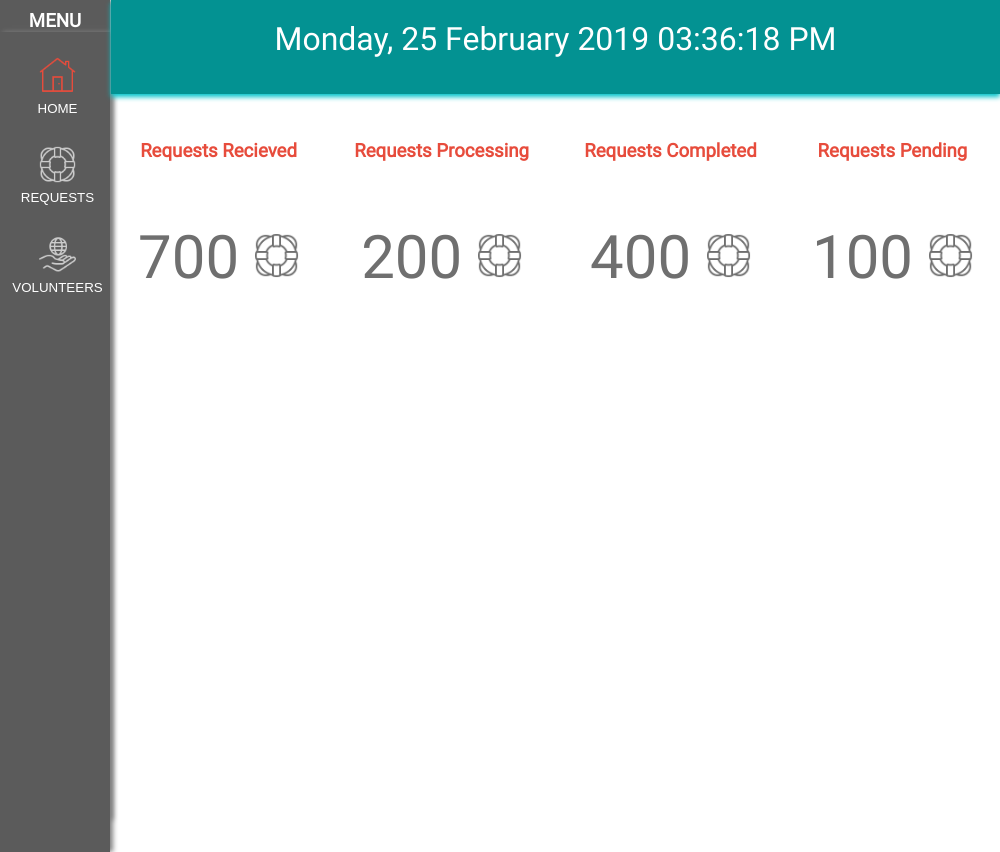
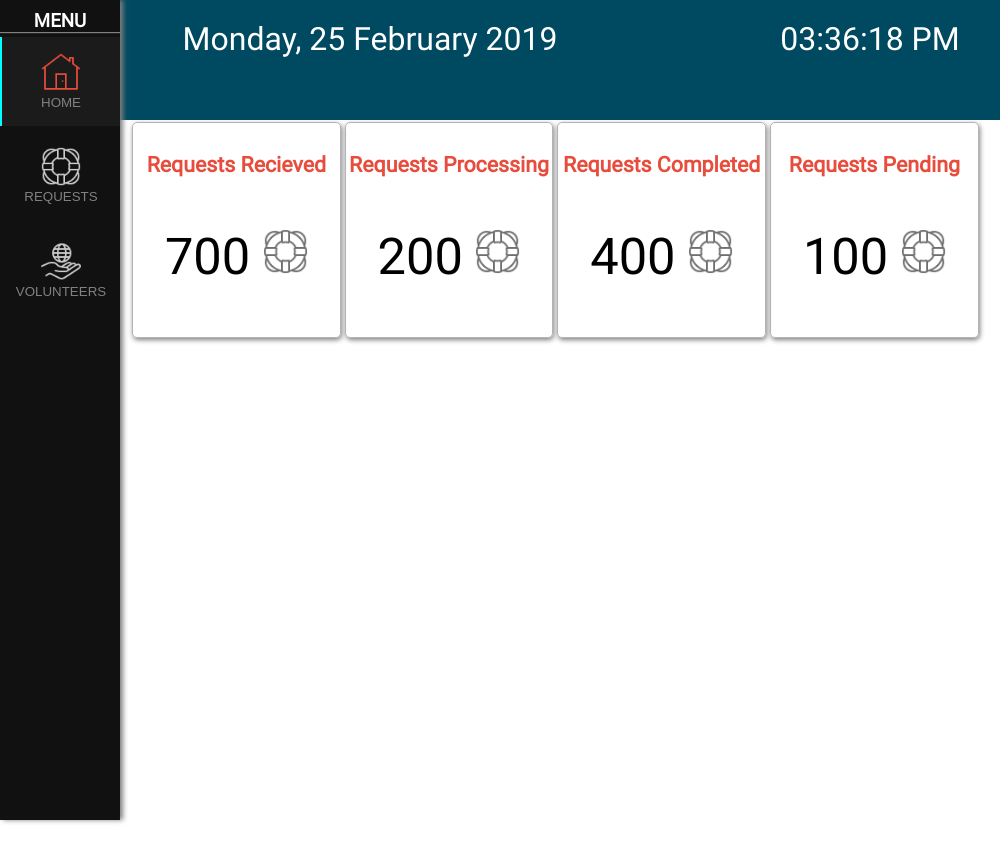
Before and after one commit to ameenahmedap/dm-desktop, an Electron app: page index.html in a window 1000 px wide. After the commit the page ends 800 px from the top, so only its background shows below. Drawn offline with Linux system fonts and the light colour scheme.

Commit message:
ui almost finished

```diff
--- a/css/main.css
+++ b/css/main.css
@@ -6,73 +6,81 @@ body{
     margin: 0;
     font-family: 'Roboto';
 }
-.menu button{
-    background-color: transparent;
-    color: white;
-    padding-top: 15px;
-    padding-bottom: 15px;
-    border-left-style: solid;
-    border-left-color: 5px;
-    border-width: 0px 0px 0px 5px;
-    border-color: transparent;
+.sidemenu {
+    font-size: 14pt;
+    font-weight: bold;
+    text-align: center;
+    color: #FFF;
+    box-shadow: 00px 1px 1px grey;
+    margin: 0;
 }
-.menu button:focus{
-    border-left-style: solid;
-    border-left-width: 5px;
-    border-left-color: #e74c3c;
-    outline: none;
-}
-.menu button img{
-    width:40%;
-    padding-bottom: 4px;
-}
-.grid-container {
-    display: grid;
-    grid-template-columns: 110px auto;
-    grid-gap: 1px;
-    font-size: 14pt;
-}
-.header,.menu {
-    color: white;
-    font-weight: bold;
-    padding-top: 10px;
-    padding-bottom: 10px;
-    text-align: center;
-    grid-area: 1 / 1 / 15 / 1 ;
-    background-color: #5B5B5B;
-    box-shadow: 3px 0px 5px grey;
-    height: 100vh;
-}
-.homeheader {
-    grid-area: 1 / 2 / 1 / 6 ;
-    padding-top: 20px;
+.header {
+    margin-left: 120px;
+    height: 10%;
+    width: 100%;
+    position: fixed;
     text-align: center;
     color: rgb(255, 255, 255);
     font-size: 24pt;
-    background-color: rgb(3, 146, 146);
-    box-shadow: 0px 3px 5px rgb(0, 194, 201);
+    top: 0;
+    left: 0;
+    padding: 20px 0px;
+    background-color: rgb(0, 74, 97);
+  }
+.header .header1,.header2 {
+    width: 50%;
+    float: left;
 }
-.left {
-    grid-area: 2 / 2 / 15 / 3 ;
-    text-align: center;
-    padding-top: 20px;
+.sidenav {
+  height: 100%;
+  width: 120px;
+  position: fixed;
+  z-index: 1;
+  top: 0;
+  left: 0;
+  font-size: 10pt;
+  background-color: #111;
+  overflow-x: hidden;
+  padding: 10px 0px;
+  box-shadow: 3px 0px 5px grey;
 }
-.leftcenter {
-    grid-area: 2 / 3 / 15 / 4 ;
-    text-align: center;
-    padding-top: 20px;
+
+.sidenav button {
+  margin-top: 5px;
+  padding: 16px 10px;
+  text-align: center;
+  text-decoration: none;
+  font-size: 10pt;
+  color: #818181;
+  border: none;
+  outline: none;
+  background-color: rgb(17, 17, 17);
+  border-left: 2px solid rgb(17, 17, 17);
 }
-.rightcenter {
-    grid-area: 2 / 4 / 15 / 5 ;
-    text-align: center;
-    padding-top: 20px;
+#btn1 {
+  background-color: rgb(27, 27, 27);
+  border-left: 2px solid cyan;
 }
-.right {
-    grid-area: 2 / 5 / 15 / 6 ;
-    text-align: center;
-    padding-top: 20px;
+
+.sidenav button:hover {
+  color: #f1f1f1;
 }
-p {
-    font-size: 45pt;
-    color: #6F6F6F;
+
+.main {
+  margin-top: 120px;
+  margin-left: 120px; /* Same as the width of the sidenav */
+  padding: 0px 10px;
 }
+.main .col-25 {
+  margin: .25%;
+  width: 24%;
+  float: left;
+  text-align: center;
+  font-size: 16pt;
+  border: 1px solid rgb(179, 179, 184);
+  border-radius: 5px;
+  box-shadow: 1px 2px 5px grey;
+}
+.col-25 p {
+  font-size: 38pt;
+}
--- a/index.html
+++ b/index.html
@@ -7,30 +7,27 @@
     <link rel="stylesheet" type="text/css" href="css/main.css">
 </head>
 <script>
-function pictureChange1() {
-    document.getElementById('home').src = "assets/img/homeactive.png";
-    document.getElementById('requests').src = "assets/img/requestinactive.png";
+function select(id1,id2) {
+    document.getElementById("homecontents").style.display = "none";
+    document.getElementById("requestcontents").style.display = "none";
+    document.getElementById("volunteercontents").style.display = "none";
+    document.getElementById('home').src = "assets/img/homeinactive.png";
+    document.getElementById('request').src = "assets/img/requestinactive.png";
     document.getElementById('volunteer').src = "assets/img/volunteerinactive.png";
+    document.getElementById('btn1').style.borderLeft = "2px solid rgb(17, 17, 17)";
+    document.getElementById('btn2').style.borderLeft = "2px solid rgb(17, 17, 17)";
+    document.getElementById('btn3').style.borderLeft = "2px solid rgb(17, 17, 17)";
+    document.getElementById('btn1').style.backgroundColor = "rgb(17, 17, 17)";
+    document.getElementById('btn2').style.backgroundColor = "rgb(17, 17, 17)";
+    document.getElementById('btn3').style.backgroundColor = "rgb(17, 17, 17)";
+
+    document.getElementById(id1+"contents").style.display = "block";
+    document.getElementById(id2).style.backgroundColor = "rgb(27, 27, 27)";
+    document.getElementById(id2).style.borderLeft = "2px solid cyan";
+    document.getElementById(id1).src = "assets/img/"+id1+"active.png";
 }
-function pictureChange2() {
-    document.getElementById('home').src = "assets/img/homeinactive.png";
-    document.getElementById('requests').src = "assets/img/requestactive.png";
-    document.getElementById('volunteer').src = "assets/img/volunteerinactive.png";
-}
-function pictureChange3() {
-    document.getElementById('home').src = "assets/img/homeinactive.png";
-    document.getElementById('requests').src = "assets/img/requestinactive.png";
-    document.getElementById('volunteer').src = "assets/img/volunteeractive.png";
-}
-function date_time(id)
-{
+function time(id) {
     date = new Date;
-        days = new Array('Sunday', 'Monday', 'Tuesday', 'Wednesday', 'Thursday', 'Friday', 'Saturday');
-        months = new Array('January', 'February', 'March', 'April', 'May', 'June', 'Jully', 'August', 'September', 'October', 'November', 'December');
-        year = date.getFullYear();
-        month = date.getMonth();
-        d = date.getDate();
-        day = date.getDay();
     m = date.getMinutes();
     s = date.getSeconds();
      ampm = "AM";
@@ -47,50 +44,76 @@ function date_time(id)
         if (i < 10) {i = "0" + i};
         return i;
     }
-        result = ''+days[day]+', '+d+' '+months[month]+' '+year+' '+h+':'+m+':'+s+" "+ampm;
+    result = ''+h+':'+m+':'+s+" "+ampm;
     document.getElementById(id).innerHTML = result;
-        setTimeout('date_time("'+id+'");','1000');
+    setTimeout('time("'+id+'");','1000');
+    return true;
+}
+function date(id) {
+    date = new Date;
+    days = new Array('Sunday', 'Monday', 'Tuesday', 'Wednesday', 'Thursday', 'Friday', 'Saturday');
+    months = new Array('January', 'February', 'March', 'April', 'May', 'June', 'Jully', 'August', 'September', 'October', 'November', 'December');
+    year = date.getFullYear();
+    month = date.getMonth();
+    d = date.getDate();
+    day = date.getDay();
+    result = ''+days[day]+', '+d+' '+months[month]+' '+year;
+    document.getElementById(id).innerHTML = result;
+    setTimeout('date("'+id+'");','1000');
     return true;
 }
 </script>
 <body>
-    <div class="grid-container">
     <div class="header">
-            MENU
-            <div class="menu">
-                <button onclick="pictureChange1()">
-                    <img class="active" id="home" src="assets/img/homeactive.png" />
-                    <div>HOME</div>
+        <div class="header1">
+            <span id="date"></span>
+            <script type="text/javascript">window.onload = date('date');</script>
+        </div>
+        <div class="header2">
+            <span id="time"></span>
+            <script type="text/javascript">window.onload = time('time');</script>
+        </div>
+    </div>
+    <div class="sidenav">
+        <div class="sidemenu">MENU</div>
+        <button class="active" onclick="select('home','btn1')" id="btn1">
+            <img class="active" id="home" src="assets/img/homeactive.png" width="40%"><br>
+            HOME
         </button>
-                <button onclick="pictureChange2()">
-                    <img id="requests" src="assets/img/requestinactive.png" />
-                    <div>REQUESTS</div>
+        <button onclick="select('request','btn2')" id="btn2">
+            <img id="request" src="assets/img/requestinactive.png" width="40%"><br>
+            REQUESTS
         </button>
-                <button onclick="pictureChange3()">
-                    <img id="volunteer" src="assets/img/volunteerinactive.png" />
-                    <div>VOLUNTEERS</div>
+        <button onclick="select('volunteer','btn3')" id="btn3">
+            <img id="volunteer" src="assets/img/volunteerinactive.png" width="40%"><br>
+            VOLUNTEERS
         </button>
     </div>
+
+    <div class="main">
+        <div id="homecontents">
+            <div class="col-25">
+                <h4 style="color: #e74c3c" ;>Requests Recieved</h4>
+                <p>700 <img src="assets/img/homerequest.png" style="width:45px" ;></p>
             </div>
-        <div class="homeheader">
-            <span id="date_time"></span>
-            <script type="text/javascript">window.onload = date_time('date_time');</script>
+            <div class="col-25">
+                <h4 style="color: #e74c3c" ;>Requests Processing</h4>
+                <p>200 <img src="assets/img/homerequest.png" style="width:45px" ;></p>
             </div>
-        <div class="left">
-            <h4 style="color: #e74c3c";>Requests Recieved</h4>
-            <p>700 <img src="assets/img/homerequest.png" style="width:45px";></p>
+            <div class="col-25">
+                <h4 style="color: #e74c3c" ;>Requests Completed</h4>
+                <p>400 <img src="assets/img/homerequest.png" style="width:45px" ;></p>
             </div>
-        <div class="leftcenter">
-            <h4 style="color: #e74c3c";>Requests Processing</h4>
-            <p>200 <img src="assets/img/homerequest.png" style="width:45px";></p>
+            <div class="col-25">
+                <h4 style="color: #e74c3c" ;>Requests Pending</h4>
+                <p>100 <img src="assets/img/homerequest.png" style="width:45px" ;></p>
             </div>
-        <div class="rightcenter">
-            <h4 style="color: #e74c3c";>Requests Completed</h4>
-            <p>400 <img src="assets/img/homerequest.png" style="width:45px";></p>
         </div>
-        <div class="right">
-            <h4 style="color: #e74c3c";>Requests Pending</h4>
-            <p>100 <img src="assets/img/homerequest.png" style="width:45px";></p>
+        <div id="requestcontents" style="display:none">
+            <p>hello</p>
+        </div>
+        <div id="volunteercontents" style="display:none">
+            <p>hi</p>
         </div>
     </div>
 
```
Lines whose indentation alone changed are shown as unchanged.
